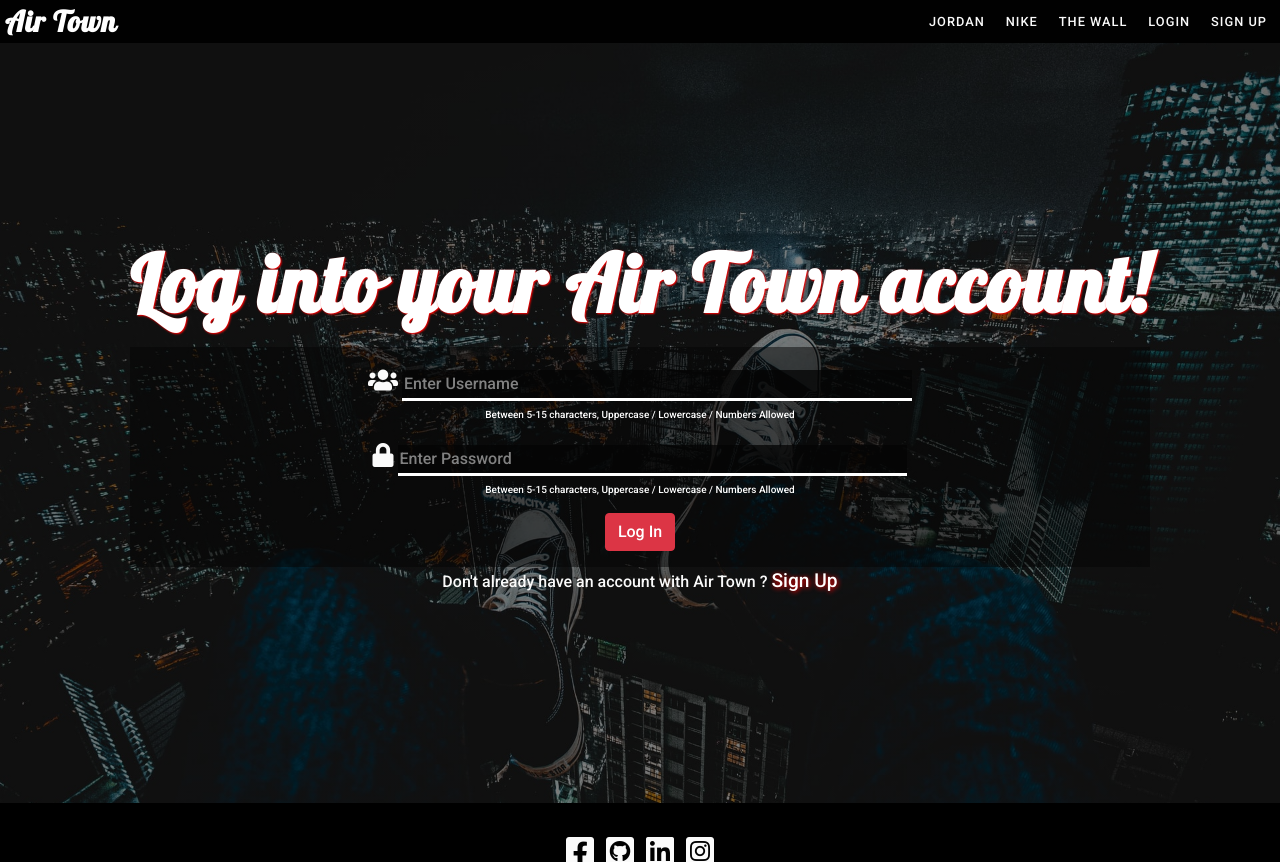
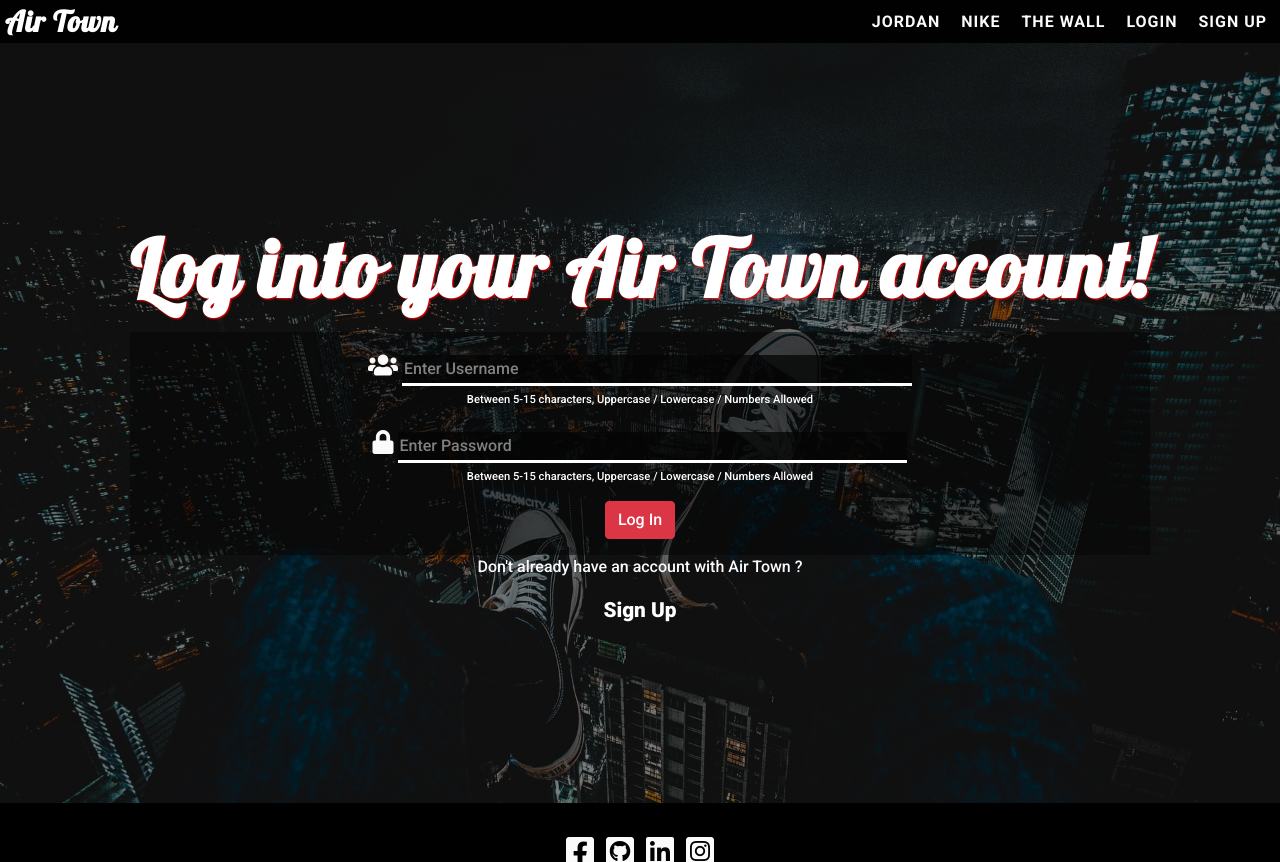
Before and after one commit to Harry-Leepz/Project-Airtown, a Flask app: page /login in a window 1280 px wide. Shown: the top 862 px of the page. Run offline with Flask 2, Linux system fonts and the light colour scheme; some libraries are stand-ins or nearby versions.

Commit message:
Increase nav link font size and weight, change links styles on login and signup page

```diff
--- a/static/css/style.css
+++ b/static/css/style.css
@@ -35,10 +35,10 @@
 
 .nav-link {
     font-family: 'Roboto', sans-serif;
-    font-size: 0.8rem;
+    font-size: 1rem;
     color: #fafafa;
     letter-spacing: 1px;
-    font-weight: 400;
+    font-weight: 700;
     margin-left: 10px;
     text-transform: uppercase;
     margin-right: 5px;
@@ -72,7 +72,6 @@
 /* Alert Flash Message CSS Ends *?
 
 /* Footer CSS Starts */
-
 
 .social-link a i{
     font-size: 2rem;
@@ -142,7 +141,6 @@
         -webkit-box-pack: center;
             -ms-flex-pack: center;
                 justify-content: center;
-
     }
 }
 
@@ -152,11 +150,20 @@
     color: white;
 }
 
-.text-lobster a {
+.link-text {
     font-family: 'Roboto', sans-serif;
-    text-shadow: 1px 1px 5px #FF0000;
+    font-weight: 900;
     color: white;
-    font-size: 1.2rem;
+    font-size: 1.3rem;
+}
+
+.link-text:hover {
+    font-family: 'Roboto', sans-serif;
+    font-weight: 900;
+    color: white;
+    font-size: 1.3rem;
+    text-decoration: underline;
+    text-decoration-color: red;
 }
 
 .home-heroimage-text {
@@ -391,6 +398,7 @@
         font-weight: 700;
         color: white;
         font-size: 2.5rem;
+        margin-top: 10px;
     }
 }
 
@@ -461,7 +469,7 @@
 
 @media (max-width: 576px) {
 .form-group input {
-    width: 70%;
+    width: 80%;
     border: none;
     padding: 2px;
     color: #fafafa;
@@ -488,7 +496,7 @@
 
 .input-text {
     color: white;
-    font-size: 10px;
+    font-size: 0.7rem;
 }
 
 /* Signup Page CSS Ends */
--- a/templates/login.html
+++ b/templates/login.html
@@ -35,8 +35,9 @@
                 </div>
                 <div class="content text-center">
                     <p>
-                        Don't already have an account with Air Town ? <span class="text-lobster"><a href="{{ url_for('sign_up') }}">Sign Up</a></span>
+                        Don't already have an account with Air Town ?
                     </p>
+                    <a class="link-text" href="{{ url_for('sign_up') }}">Sign Up</a>
                 </div>
             </div>
         </div>
```
Also changed, not shown: templates/sign-up.html (+7 -4 lines).
